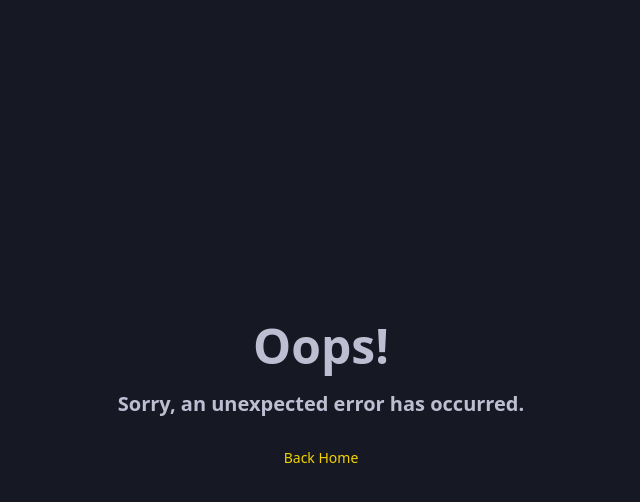
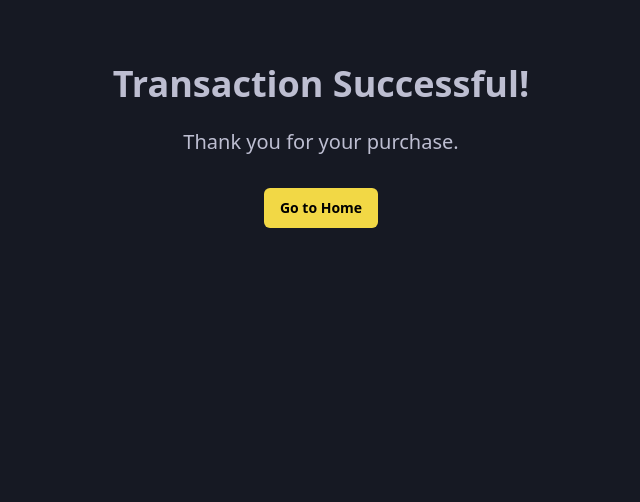
Before and after one commit to coder7475/sports-frontend, a React (Vite) app: page /success in a window 1280 px wide. Shown: the top 502 px of the page, without its empty margins (319-959 px from the left). Built offline with nearby package versions, Linux system fonts and the light colour scheme.

Commit message:
feat: add logic for successfull transaction

```diff
--- a/src/pages/Checkout.tsx
+++ b/src/pages/Checkout.tsx
@@ -2,6 +2,8 @@ import { useState } from "react";
 import { useNavigate } from "react-router-dom";
 import useAxios from "@/hooks/useAxios";
 import Toast from "@/utils/toast";
+import { useSelector } from "react-redux";
+import { RootState } from "@/redux/store";
 
 const Checkout = () => {
   const [userDetails, setUserDetails] = useState({
@@ -13,6 +15,7 @@ const Checkout = () => {
   const [paymentMethod, setPaymentMethod] = useState("cash");
   const axios = useAxios();
   const navigate = useNavigate();
+  const cartItems = useSelector((state: RootState) => state.cart.items);
 
   const handleInputChange = (e: React.ChangeEvent<HTMLInputElement>) => {
     const { name, value } = e.target;
@@ -22,17 +25,18 @@ const Checkout = () => {
   const handlePlaceOrder = async () => {
     try {
       // Deduct stock logic here
-      await axios.post("/orders", { userDetails, paymentMethod });
+      for (const item of cartItems) {
+        await axios.patch(`/products/${item._id}`, {
+          quantity: item.quantity - item.bought,
+        });
+      }
 
-      if (paymentMethod === "cash") {
+      if (paymentMethod) {
         Toast.fire({
           icon: "success",
           title: "Order placed successfully! Redirecting to home...",
         });
         navigate("/success");
-      } else {
-        // Redirect to Stripe payment page
-        window.location.href = "/stripe-payment"; // Replace with actual Stripe payment URL
       }
     } catch (error) {
       console.error("Error placing order:", error);
--- /dev/null
+++ b/src/pages/SuccessPage.tsx
@@ -0,0 +1,27 @@
+import { useNavigate } from "react-router-dom";
+import { Button } from "@/components/ui/button";
+
+const SuccessPage = () => {
+  const navigate = useNavigate();
+
+  const handleGoHome = () => {
+    navigate("/");
+  };
+
+  return (
+    <div className="container mx-auto mt-16 text-center">
+      <h1 className="text-4xl font-bold mb-6">Transaction Successful!</h1>
+      <p className="text-xl mb-8">Thank you for your purchase.</p>
+      <div className="flex justify-center">
+        <Button
+          onClick={handleGoHome}
+          className="bg-secondary text-black font-semibold hover:font-bold py-2 px-4 rounded-md hover:bg-primary transition duration-300"
+        >
+          Go to Home
+        </Button>
+      </div>
+    </div>
+  );
+};
+
+export default SuccessPage;
--- a/src/router/router.tsx
+++ b/src/router/router.tsx
@@ -5,6 +5,7 @@ import Checkout from "@/pages/Checkout";
 import ErrorPage from "@/pages/ErrorPage";
 import ManageProducts from "@/pages/ManageProducts";
 import SingleProduct from "@/pages/SingleProduct";
+import SuccessPage from "@/pages/SuccessPage";
 
 const routes = [
   {
@@ -37,6 +38,11 @@ const routes = [
     element: <Checkout />,
     errorElement: <ErrorPage />,
   },
+  {
+    path: "/success",
+    element: <SuccessPage />,
+    errorElement: <ErrorPage />,
+  },
 ];
 
 export default routes;
```
